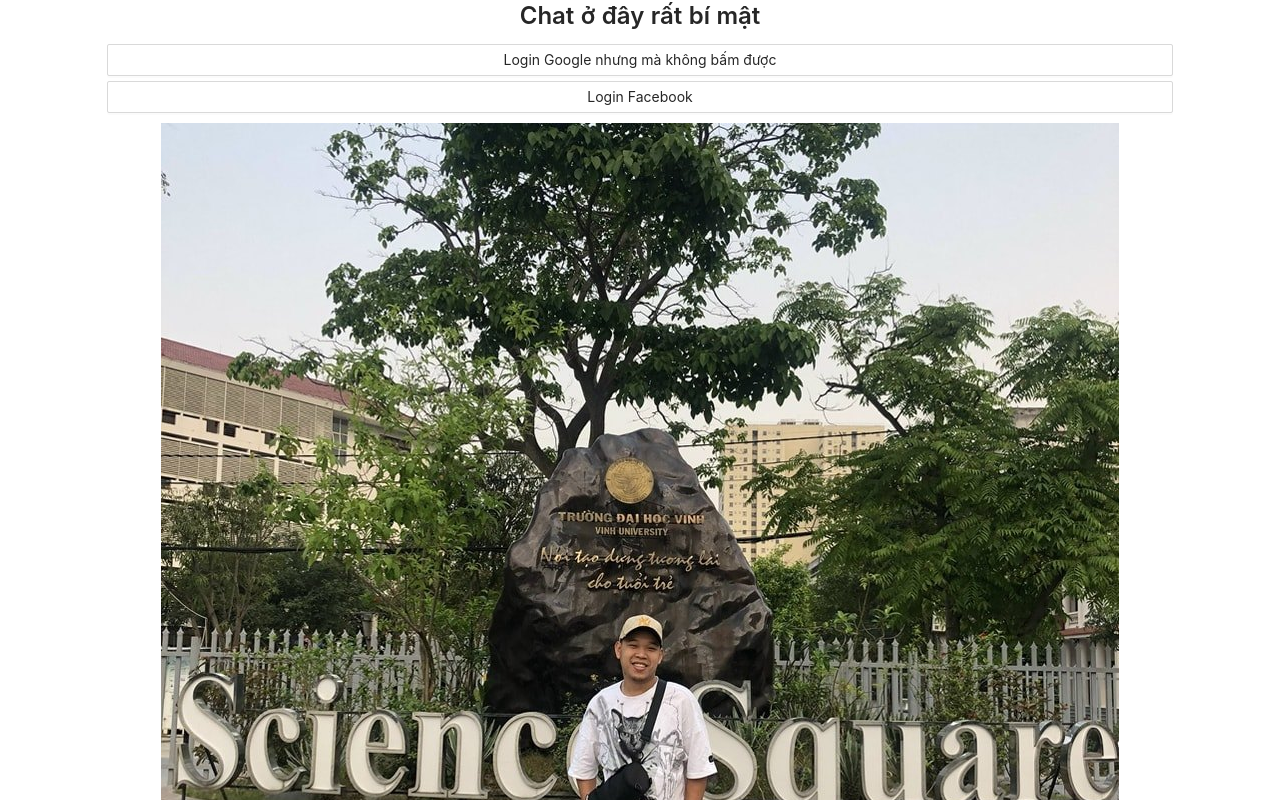
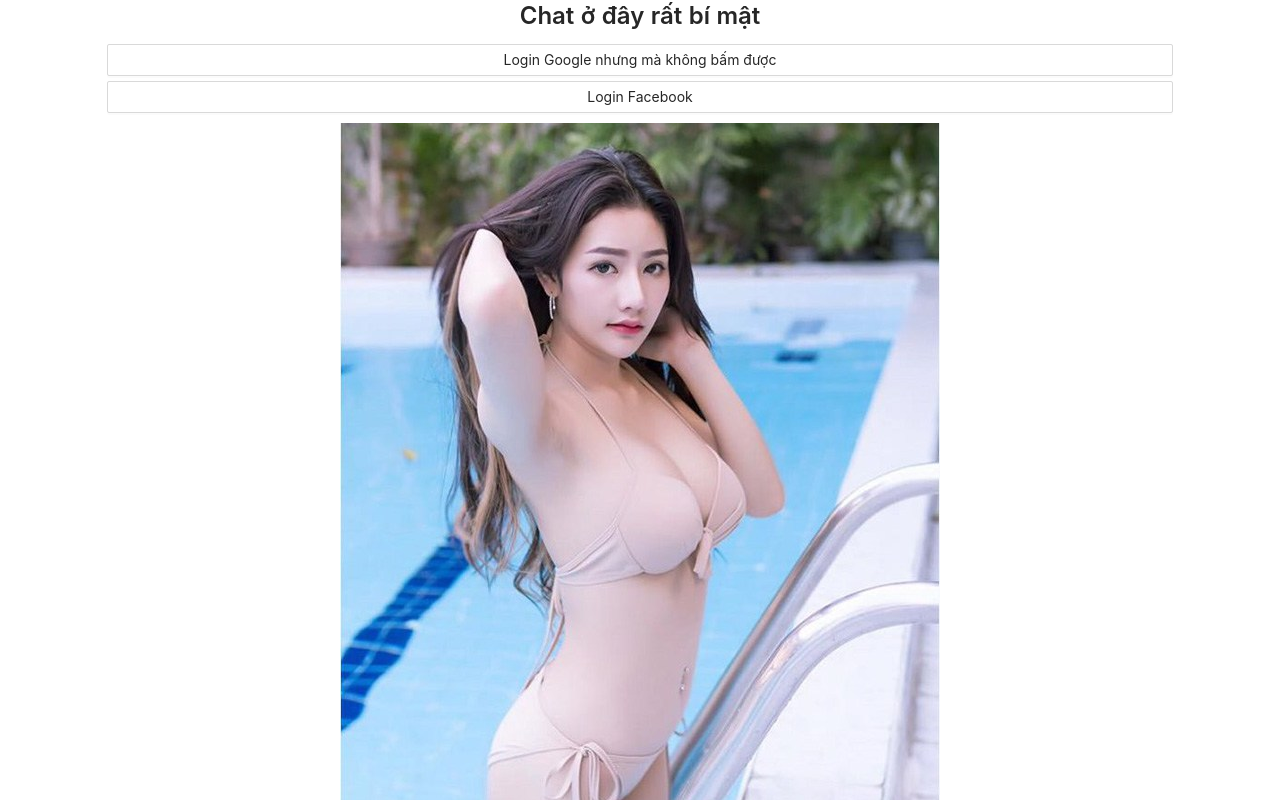
Before and after one commit to hiepeng/chat-real-time, a React (Create React App) app: page /login in a window 1280 px wide. Shown: the top 800 px of the page. Built offline with nearby package versions, Linux system fonts and the light colour scheme; no server answers.

Commit message:
merge send-mail

```diff
--- a/src/components/Login/index.js
+++ b/src/components/Login/index.js
@@ -65,7 +65,7 @@ export default function Login() {
           <Button style={{ width: "100%" }} onClick={handleFbLogin}>
             Login Facebook
           </Button>
-          <LoginImage> <img src="image/login2.jpg" alt="nguoidep" /> </LoginImage>
+          <LoginImage> <img src="image/login.jpg" alt="nguoidep" /> </LoginImage>
         </Col>
       </Row>
     </div>
```
Also changed, not shown: public/image/login2.jpg (deleted).
